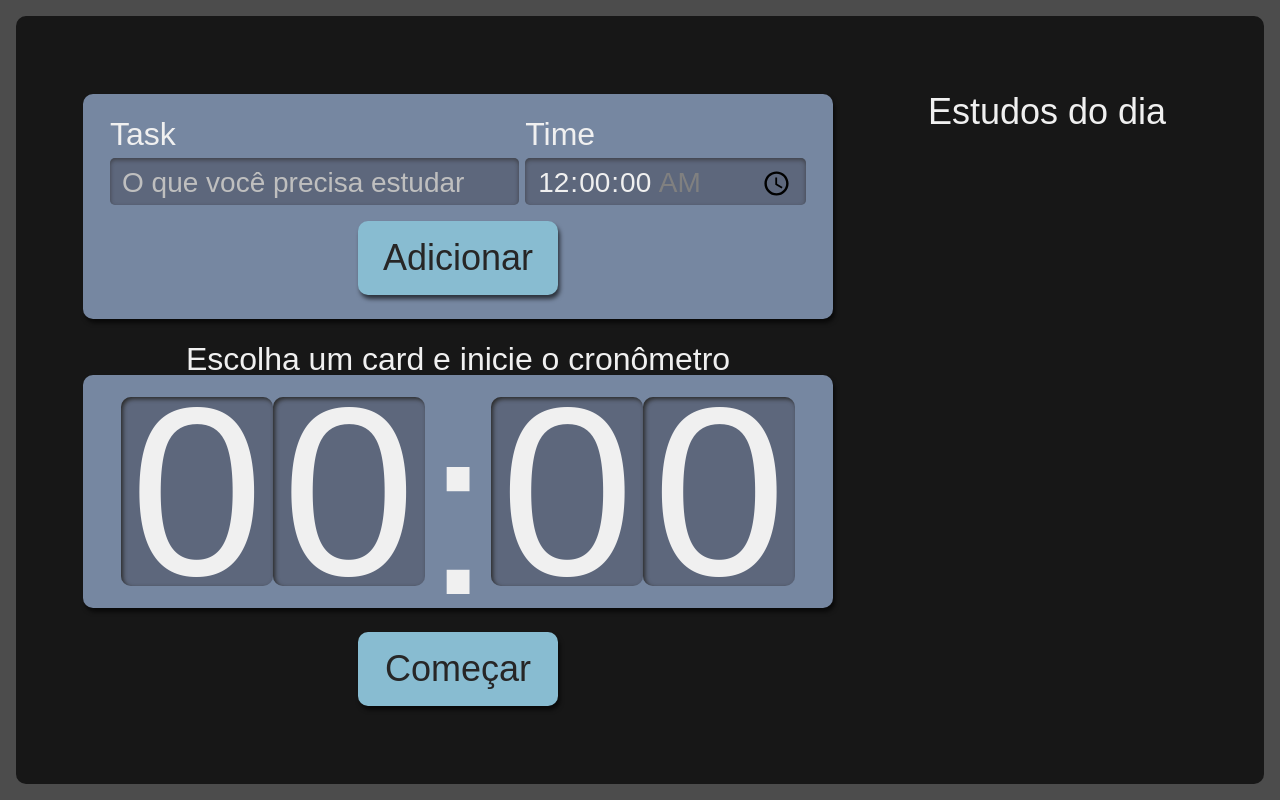
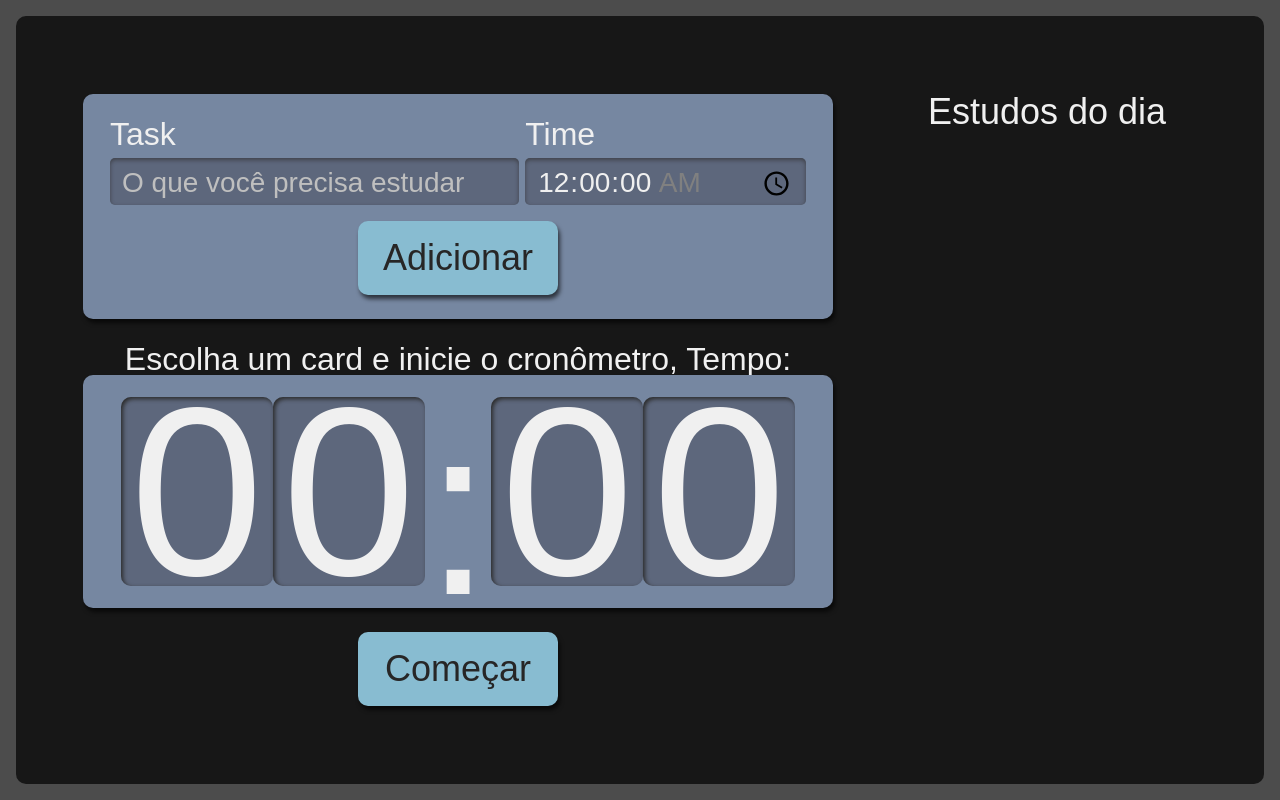
Before and after one commit to RenanTRS/studies, a React (Vite) app: page / in a window 1280 px wide. Built offline with nearby package versions, Linux system fonts and the light colour scheme.

Commit message:
Use select state, and create time state, add useEffect to change select

```diff
--- a/src/components/Cron/index.tsx
+++ b/src/components/Cron/index.tsx
@@ -1,12 +1,24 @@
 import style from './Cron.module.scss'
 
+import { useContext, useEffect, useState } from 'react'
+import { TaskContext } from '../../App'
 import { Watch } from "./Watch"
 import { Button } from "../Button"
+import { timeToSeconds } from '../../common/utils/time'
 
 export const Cron = () => {
+    const {select} = useContext(TaskContext)
+    const [time, setTime] = useState<number>()
+
+    useEffect(()=>{
+        if(select?.time){
+            setTime(timeToSeconds(select.time))
+        }
+    },[select])
+
     return(
         <div className={style.cronometro}>
-            <p className={style.titulo}>Escolha um card e inicie o cronômetro</p>
+            <p className={style.titulo}>Escolha um card e inicie o cronômetro, Tempo: {time}</p>
             <div className={style.relogioWrapper}>
                 <Watch />
             </div>
```
